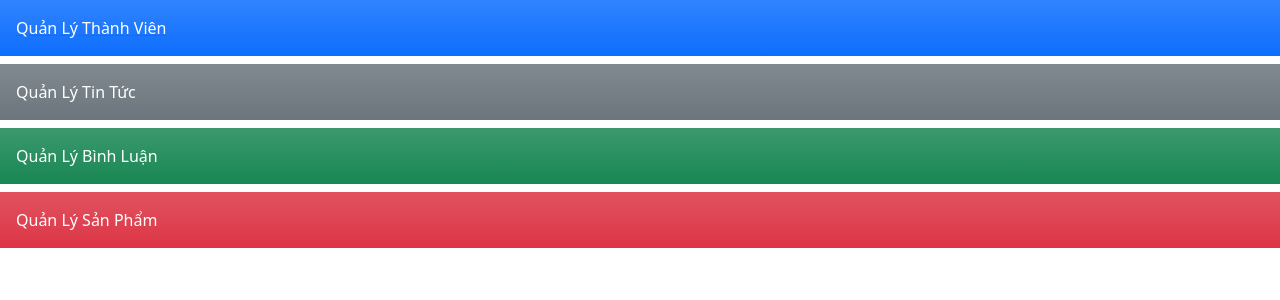
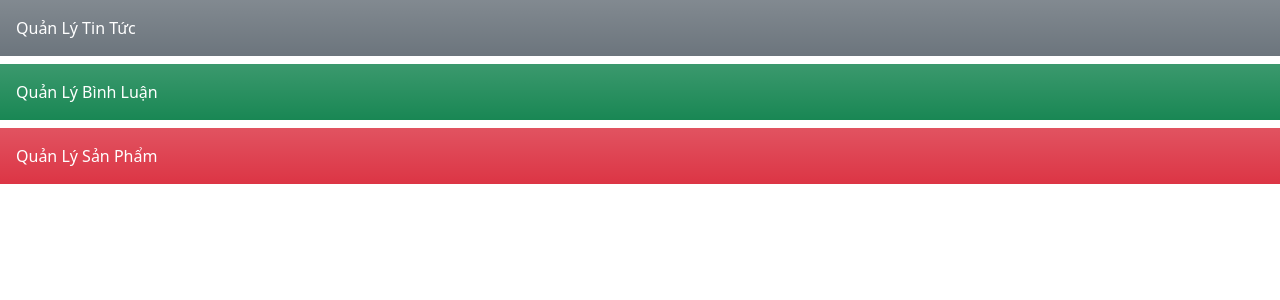
Before and after one commit to thuankhangho/btl-web, a PHP site: page /admin/index.php in a window 1280 px wide. Shown: the part 62-362 px from the top of the page. Run offline with PHP 8.4, Linux system fonts and the light colour scheme; some libraries are stand-ins or nearby versions; some web fonts are replaced.

Commit message:
Update index.php

```diff
--- a/admin/index.php
+++ b/admin/index.php
@@ -26,7 +26,7 @@
     </div>
     <!-- end nav bar -->
 
-    <a href="memberManagement.php"><div class="p-3 mb-2 bg-primary bg-gradient text-white">Quản lý thành viên</div></a>
+    <!--<a href="memberManagement.php"><div class="p-3 mb-2 bg-primary bg-gradient text-white">Quản lý thành viên</div></a>-->
     <div class="p-3 mb-2 bg-secondary bg-gradient text-white">Quản lý tin tức</div>
     <div class="p-3 mb-2 bg-success bg-gradient text-white">Quản lý bình luận</div>
     <div class="p-3 mb-2 bg-danger bg-gradient text-white">Quản lý sản phẩm</div>
```
